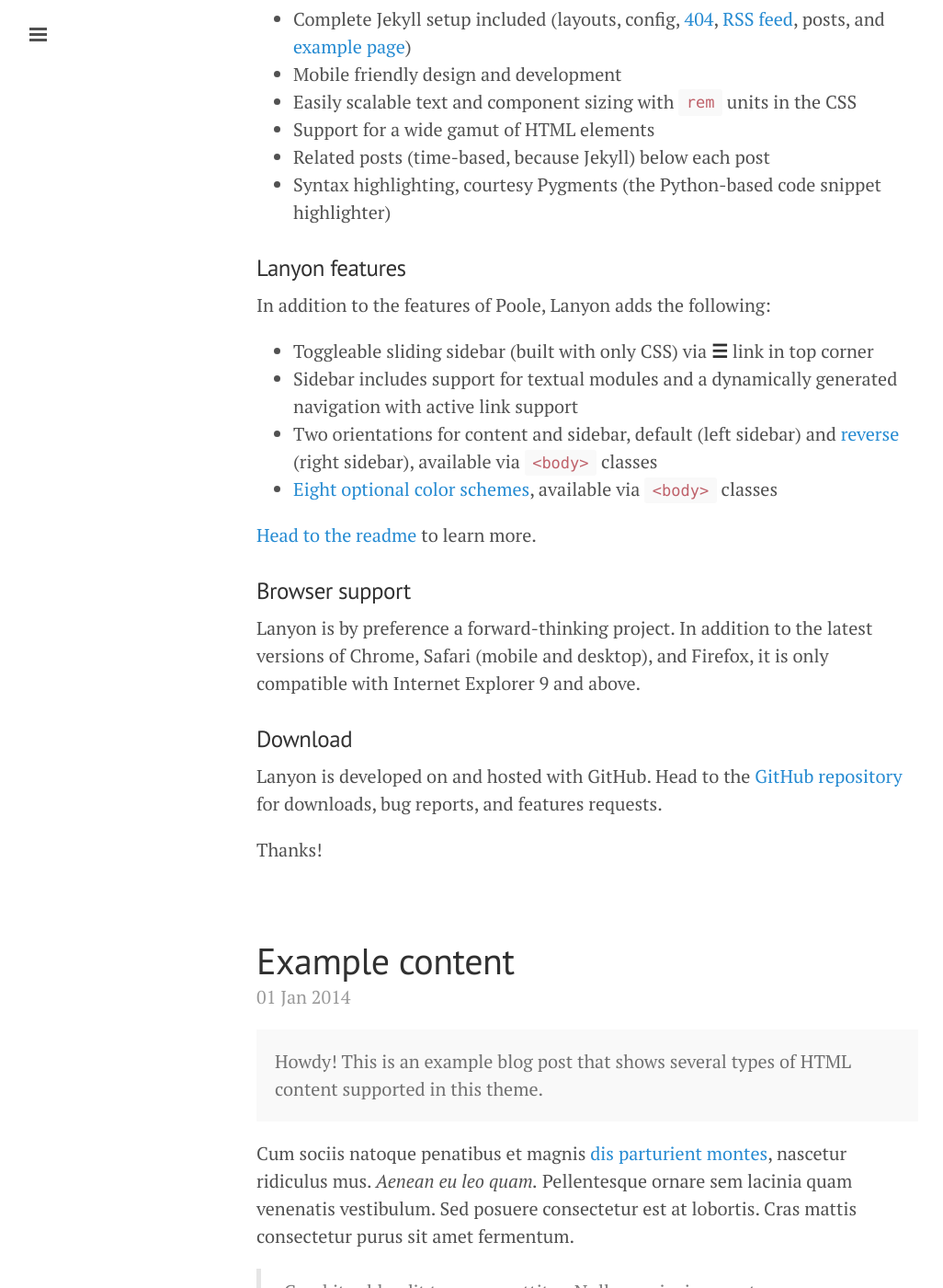
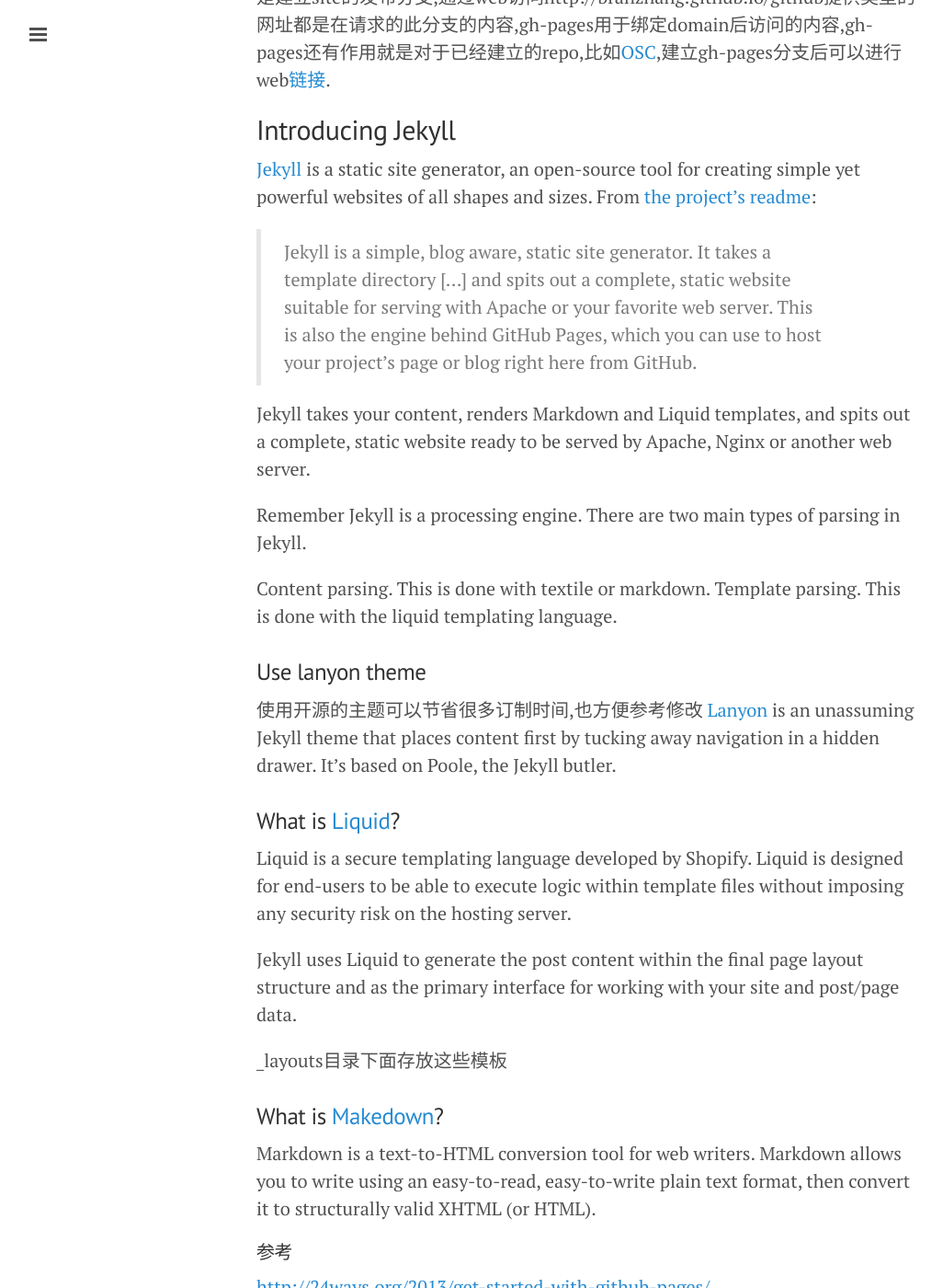
Before and after one commit to branchang/branchang.github.io, a Jekyll site: the page built from index.html, in a window 1280 px wide and 1400 px high, scrolled down 468 px. Shown: the whole window at 92% size, without its empty margins (1-1027 px from the left). Built offline with Jekyll 4.4.1, drawn with Linux system fonts in a browser that asks for light colours; Markdown is read by kramdown in place of the engine named in the settings; the list of posts is cut into pages by our own code; some of the changed text lies outside the part shown.

Commit message:
modify:添加blog

```diff
--- a/_config.yml
+++ b/_config.yml
@@ -6,14 +6,14 @@
 permalink:        pretty
 
 # Setup
-title:            Lanyon
+title:            木叶
 tagline:          'A Jekyll theme'
 description:      'A reserved <a href="http://jekyllrb.com" target="_blank">Jekyll</a> theme that places the utmost gravity on content with a hidden drawer. Made by <a href="https://twitter.com/mdo" target="_blank">@mdo</a>.'
-url:              http://lanyon.getpoole.com
+url:              http://branzhang.github.io
 
 author:
-  name:           'Mark Otto'
-  url:            https://twitter.com/mdo
+  name:           'Bran Zhang'
+  url:            https://twitter.com/orange_zr
 
 paginate:         5
 
@@ -21,4 +21,4 @@
 version:          1.0.0
 
 github:
-  repo:           https://github.com/poole/lanyon
+    repo:           https://github.com/branzhang
--- /dev/null
+++ b/_posts/2014-03-15-build-blog.md
@@ -0,0 +1,48 @@
+---
+layout: post
+title: Github pages + jekyll build person site
+---
+
+github 提供很方便的方法用搭建自己的站点,比起wordpress要简单方便很多,相对而言功能比较单一,不过对我而言也足够了.
+
+##Builed github pages
+[Github pages](http://pages.github.com/),简单说建立新的repository,使用github指定的site address就可以进行基础的访问.
+需要注意的是参考其他guides可能会发现要求建立除了master以外的gh-pages,而这就涉及到[User,Organization,and Project
+Pages](https://help.github.com/articles/user-organization-and-project-pages),我的理解是master是建立site的发布分支,通过web访问http://branzhang.github.io/github提供类型的网址都是在请求的此分支的内容,gh-pages用于绑定domain后访问的内容,gh-pages还有作用就是对于已经建立的repo,比如[OSC](https://github.com/BranZhang/OSC),建立gh-pages分支后可以进行web[链接](http://branzhang.github.io/OSC/).
+
+##Introducing Jekyll
+[Jekyll](http://jekyllrb.com) is a static site generator, an open-source tool for creating simple yet powerful websites of all shapes and sizes. From [the project's readme](https://github.com/mojombo/jekyll/blob/master/README.markdown):
+
+  > Jekyll is a simple, blog aware, static site generator. It takes a template directory [...] and spits out a complete, static website suitable for serving with Apache or your favorite web server. This is also the engine behind GitHub Pages, which you can use to host your project’s page or blog right here from GitHub.
+
+Jekyll takes your content, renders Markdown and Liquid templates, and spits out a complete, static website ready to be served by Apache, Nginx or another web server.
+
+Remember Jekyll is a processing engine. There are two main types of parsing in Jekyll.
+
+Content parsing.
+This is done with textile or markdown.
+Template parsing.
+This is done with the liquid templating language.
+
+### Use lanyon theme
+使用开源的主题可以节省很多订制时间,也方便参考修改
+[Lanyon](https://github.com/poole/lanyon) is an unassuming Jekyll theme that places content first by tucking away navigation in a hidden drawer. It's based on Poole, the Jekyll butler.
+
+###What is [Liquid](http://jekyllbootstrap.com/lessons/jekyll-introduction.html#toc_16)?
+
+Liquid is a secure templating language developed by Shopify. Liquid is designed for end-users to be able to execute logic within template files without imposing any security risk on the hosting server.
+
+Jekyll uses Liquid to generate the post content within the final page layout structure and as the primary interface for working with your site and post/page data.
+
+_layouts目录下面存放这些模板
+
+###What is [Makedown](http://daringfireball.net/projects/markdown/)?
+Markdown is a text-to-HTML conversion tool for web writers. Markdown allows you to write using an easy-to-read, easy-to-write plain text format, then convert it to structurally valid XHTML (or HTML).
+
+
+######参考
+[http://24ways.org/2013/get-started-with-github-pages/](http://24ways.org/2013/get-started-with-github-pages/)
+[https://help.github.com/categories/20/articles](https://help.github.com/categories/20/articles)
+[http://joshualande.com/2014/02/03/jekyll-github-pages-poole/](http://joshualande.com/2014/02/03/jekyll-github-pages-poole/)
+
+Take a gander at some existing [Sites](https://github.com/jekyll/jekyll/wiki/sites)
```
Also changed, not shown: 1 other file.
